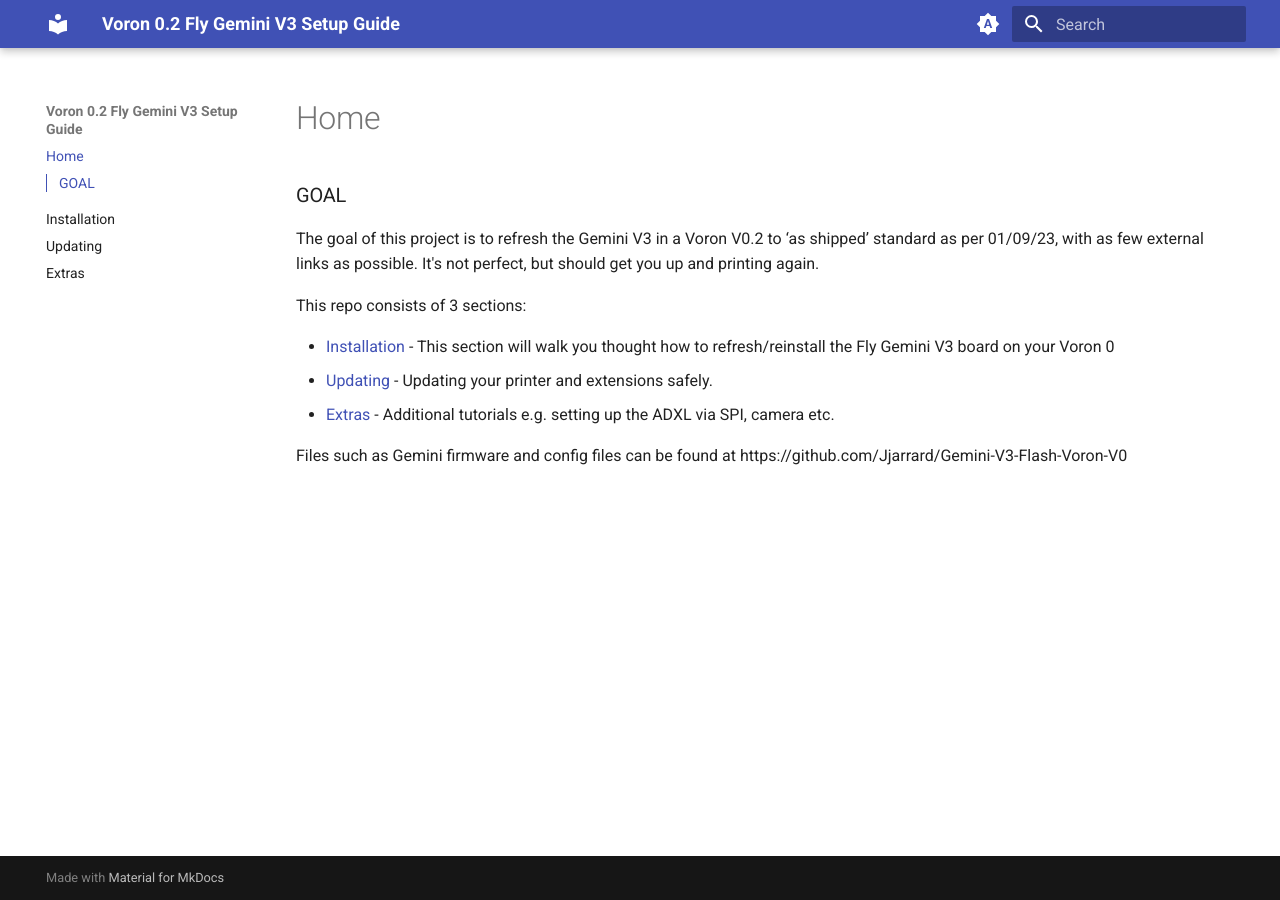
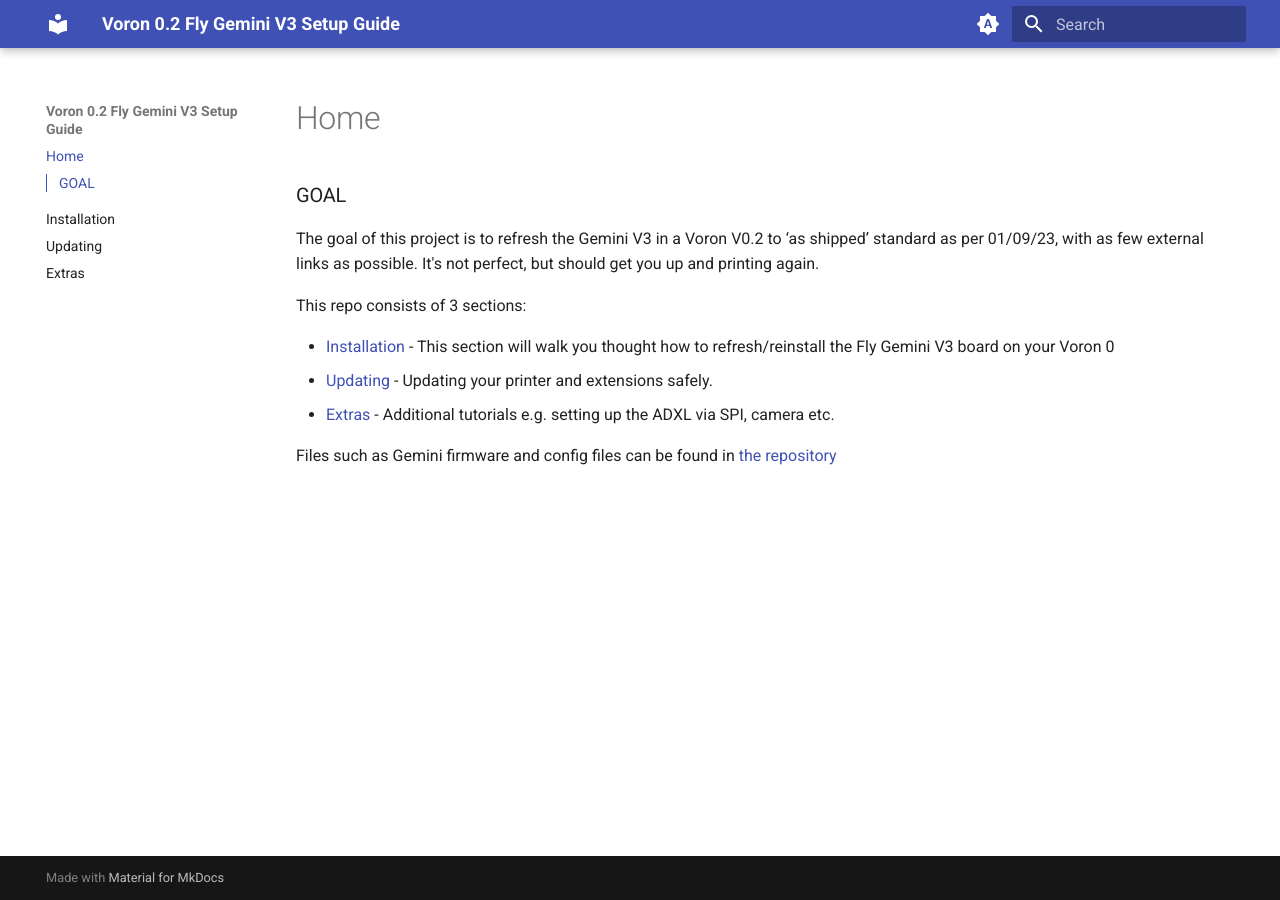
Before and after one commit to Jjarrard/Gemini-V3-Flash-Voron-V0, an MkDocs documentation site: the page built from docs/index.md, in a window 1280 px wide. Built offline with MkDocs 1.6.1 and Material for MkDocs 9.7.7, drawn with Linux system fonts in a browser that asks for light colours; the version menu is left out.

Commit message:
Update index.md

```diff
--- a/docs/index.md
+++ b/docs/index.md
@@ -7,5 +7,4 @@
 - [Updating](updating.md) - Updating your printer and extensions safely.
 - [Extras](extras.md) - Additional tutorials e.g. setting up the ADXL via SPI, camera etc.
 
-Files such as Gemini firmware and config files can be found at
-https://github.com/Jjarrard/Gemini-V3-Flash-Voron-V0
+Files such as Gemini firmware and config files can be found in [the repository](https://github.com/Jjarrard/Gemini-V3-Flash-Voron-V0)
```
